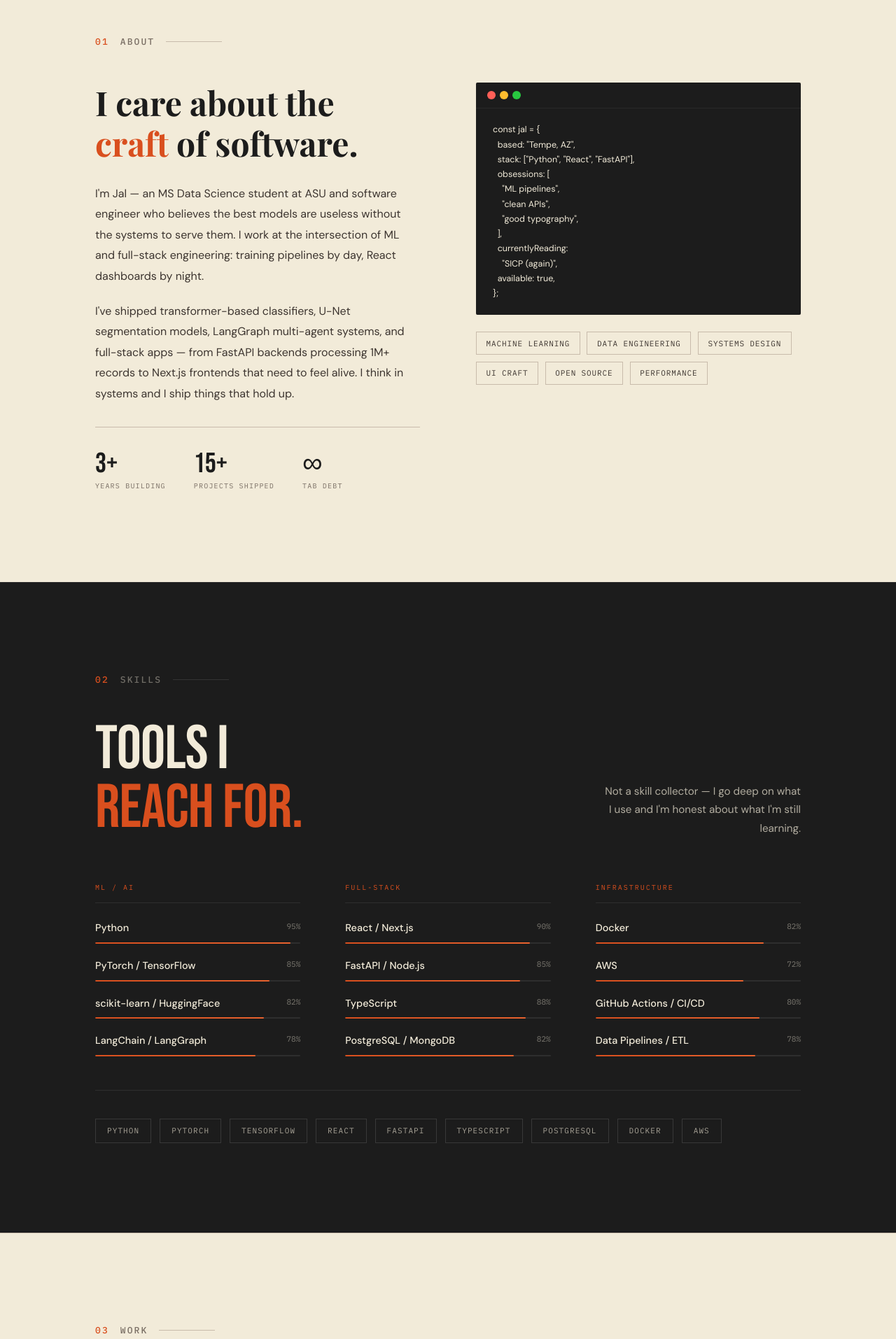
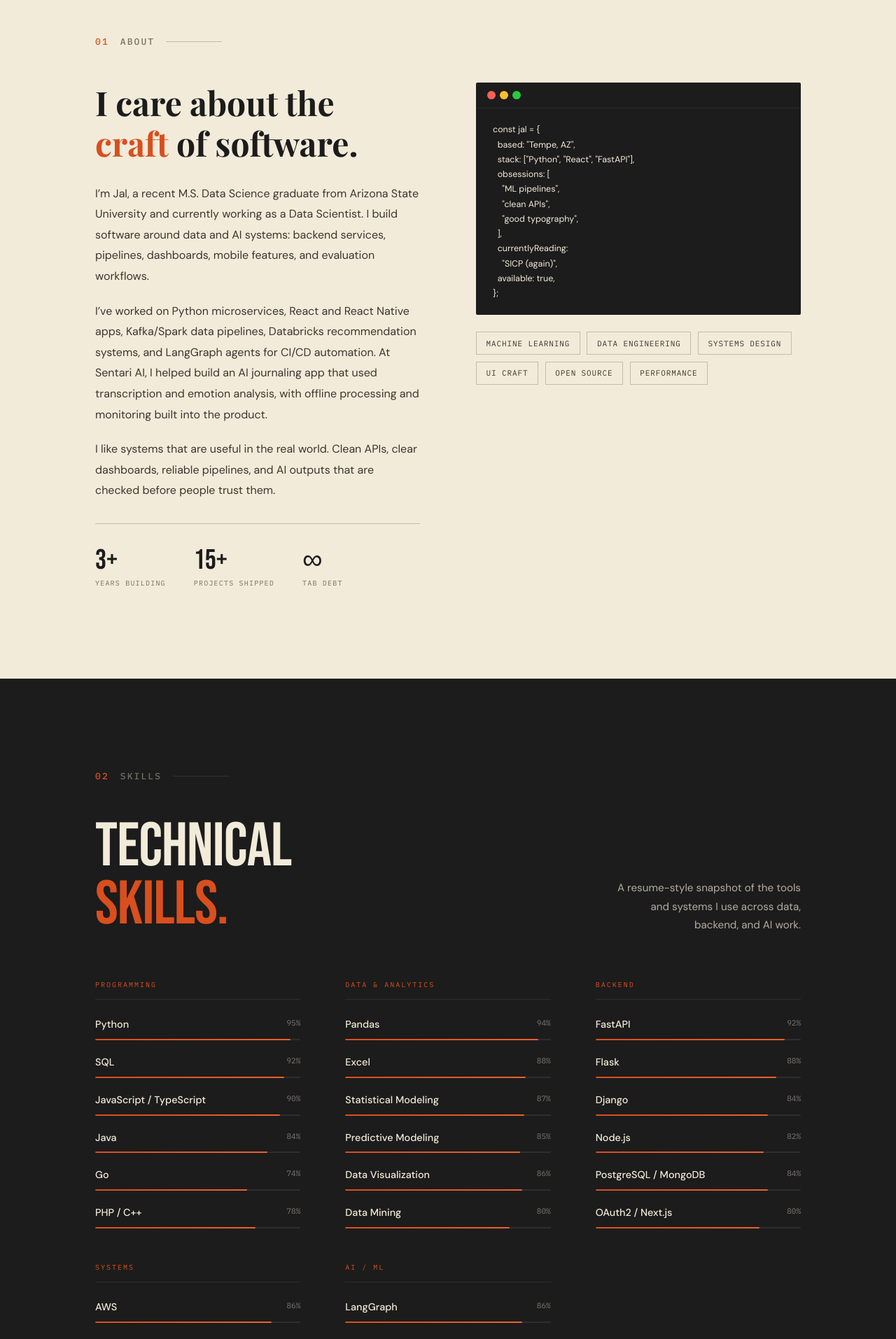
Before and after one commit to jalpatel11/Portfollio, a React (Vite) app: page / in a window 1280 px wide. Shown: the part 880-2794 px from the top of the page at 70% size. Built offline with nearby package versions, Linux system fonts and the light colour scheme; a web font is replaced by a local one.

Commit message:
Portfolio Update

```diff
--- a/src/App.jsx
+++ b/src/App.jsx
@@ -3,6 +3,7 @@ import Nav from './components/Nav';
 import Hero from './components/Hero';
 import About from './components/About';
 import Skills from './components/Skills';
+import Experience from './components/Experience';
 import Projects from './components/Projects';
 import Contact from './components/Contact';
 
@@ -15,6 +16,7 @@ function App() {
         <Hero />
         <About />
         <Skills />
+        <Experience />
         <Projects />
         <Contact />
       </main>
--- a/src/components/About.jsx
+++ b/src/components/About.jsx
@@ -36,19 +36,15 @@ export default function About() {
             </h2>
 
             <p className="about__body reveal reveal--delay-2">
-              I'm Jal — an MS Data Science student at ASU and software
-              engineer who believes the best models are useless without
-              the systems to serve them. I work at the intersection of ML
-              and full-stack engineering: training pipelines by day,
-              React dashboards by night.
+              I’m Jal, a recent M.S. Data Science graduate from Arizona State University and currently working as a Data Scientist. I build software around data and AI systems: backend services, pipelines, dashboards, mobile features, and evaluation workflows.
             </p>
 
             <p className="about__body reveal reveal--delay-3">
-              I've shipped transformer-based classifiers, U-Net segmentation
-              models, LangGraph multi-agent systems, and full-stack apps —
-              from FastAPI backends processing 1M+ records to Next.js
-              frontends that need to feel alive. I think in systems and
-              I ship things that hold up.
+              I’ve worked on Python microservices, React and React Native apps, Kafka/Spark data pipelines, Databricks recommendation systems, and LangGraph agents for CI/CD automation. At Sentari AI, I helped build an AI journaling app that used transcription and emotion analysis, with offline processing and monitoring built into the product.
+            </p>
+
+            <p className="about__body reveal reveal--delay-4">
+              I like systems that are useful in the real world. Clean APIs, clear dashboards, reliable pipelines, and AI outputs that are checked before people trust them.
             </p>
 
             <div className="about__stats reveal reveal--delay-4">
--- /dev/null
+++ b/src/components/Experience.css
@@ -0,0 +1,168 @@
+/* ===========================
+   EXPERIENCE
+   =========================== */
+.experience {
+  padding: var(--section-pad) calc(var(--nav-width) + 4rem);
+  background: var(--cream);
+  border-top: 1px solid var(--rule);
+}
+
+.experience__inner {
+  width: 100%;
+  max-width: 1120px;
+}
+
+.experience__header {
+  display: flex;
+  align-items: flex-end;
+  justify-content: space-between;
+  gap: 3rem;
+  margin-bottom: 3rem;
+}
+
+.experience__heading {
+  font-family: var(--font-serif);
+  font-size: clamp(2.8rem, 6vw, 4.8rem);
+  line-height: 0.95;
+  color: var(--charcoal);
+  font-weight: 700;
+  text-transform: none;
+}
+
+.experience__heading em {
+  font-style: italic;
+  color: var(--orange);
+}
+
+.experience__subtext {
+  max-width: 340px;
+  text-align: right;
+  font-size: 0.95rem;
+  line-height: 1.75;
+  color: var(--text-secondary);
+}
+
+.experience__list {
+  display: flex;
+  flex-direction: column;
+  border-top: 1px solid var(--rule);
+}
+
+.experience__item {
+  padding: 2rem 0 2.25rem;
+  border-bottom: 1px solid var(--rule);
+}
+
+.experience__topline {
+  display: grid;
+  grid-template-columns: 1fr auto;
+  gap: 2rem;
+  align-items: start;
+  margin-bottom: 1rem;
+}
+
+.experience__role {
+  font-family: var(--font-display);
+  font-size: clamp(1.9rem, 3.3vw, 2.75rem);
+  line-height: 0.95;
+  color: var(--charcoal);
+  letter-spacing: 0.01em;
+}
+
+.experience__company-row {
+  display: flex;
+  flex-wrap: wrap;
+  gap: 0.75rem 1rem;
+  align-items: baseline;
+  margin-top: 0.5rem;
+}
+
+.experience__company {
+  font-family: var(--font-serif);
+  font-style: italic;
+  font-size: 1.05rem;
+  color: var(--text-secondary);
+}
+
+.experience__location,
+.experience__dates {
+  font-family: var(--font-mono);
+  font-size: 10px;
+  letter-spacing: 0.14em;
+  text-transform: uppercase;
+  color: var(--text-muted);
+}
+
+.experience__dates {
+  white-space: nowrap;
+  padding-top: 0.35rem;
+}
+
+.experience__bullets {
+  display: flex;
+  flex-direction: column;
+  gap: 0.7rem;
+  list-style: none;
+  margin-left: 0.4rem;
+}
+
+.experience__bullet {
+  display: grid;
+  grid-template-columns: 12px 1fr;
+  gap: 0.75rem;
+  align-items: start;
+  font-size: 0.95rem;
+  line-height: 1.7;
+  color: var(--text-secondary);
+}
+
+.experience__bullet-mark {
+  color: var(--orange);
+  font-size: 1.15rem;
+  line-height: 1;
+  transform: translateY(0.05rem);
+}
+
+@media (max-width: 900px) {
+  .experience {
+    padding: var(--section-pad) 1.5rem;
+  }
+
+  .experience__header {
+    flex-direction: column;
+    align-items: flex-start;
+    gap: 1rem;
+  }
+
+  .experience__subtext {
+    max-width: 100%;
+    text-align: left;
+  }
+
+  .experience__topline {
+    grid-template-columns: 1fr;
+    gap: 0.75rem;
+  }
+
+  .experience__dates {
+    padding-top: 0;
+  }
+}
+
+@media (max-width: 480px) {
+  .experience__item {
+    padding: 1.6rem 0 1.8rem;
+  }
+
+  .experience__role {
+    font-size: clamp(1.7rem, 10vw, 2.4rem);
+  }
+
+  .experience__company {
+    font-size: 1rem;
+  }
+
+  .experience__bullet {
+    font-size: 0.9rem;
+  }
+}
--- /dev/null
+++ b/src/components/Experience.jsx
@@ -0,0 +1,113 @@
+import { useEffect, useRef } from 'react';
+import './Experience.css';
+
+const experiences = [
+  {
+    title: 'Data Scientist',
+    company: 'Integrated Travel',
+    location: 'Tempe, Arizona, United States · Remote',
+    dates: 'June 2026 — Present',
+    bullets: [
+      'Researching a community-driven tourism and entertainment discovery platform for Central Alberta, with a focus on local events, attractions, transportation access, and grassroots economic development.',
+      'Supporting early-stage research on data sources, geospatial analysis, and AI-assisted workflows to improve tourism visibility for smaller communities.',
+    ],
+  },
+  {
+    title: 'Software Development Engineer Intern',
+    company: 'Sentari AI',
+    location: 'New York, United States',
+    dates: 'August 2025 — January 2026',
+    bullets: [
+      'Architected Python backend microservices and REST APIs powering an AI journaling app’s transcription and emotion-analysis pipeline, reducing inference latency by 21% across 30+ concurrent data streams during 200% month-over-month growth.',
+      'Shipped a React and Flask dashboard for monitoring Whisper transcription and journaling insight workflows, improving production visibility and cutting incident response time by 35% with input from engineers and QA.',
+      'Engineered end-to-end React Native mobile features for the iOS and Android journaling app, implementing entry creation, AI-generated insight views, and session persistence across app restarts.',
+      'Built an offline processing pipeline that eliminated data loss in journaling entries during connectivity failures and implemented OAuth2 authentication, improving verification speed by 27%.',
+    ],
+  },
+  {
+    title: 'Software Engineer Intern',
+    company: 'Plexusnet Services',
+    location: 'Ahmedabad, India',
+    dates: 'January 2024 — May 2024',
+    bullets: [
+      'Constructed scalable Python, Django, and PostgreSQL backend services for a documentation platform where field engineers uploaded site images and reports, optimizing SQL indexing and query performance to accelerate response times by 18% across core features.',
+      'Streamlined CI/CD pipelines with Docker, Kubernetes, and GitHub Actions, cutting deployment errors by 30% across 5+ services.',
+      'Partnered with QA through debugging and unit testing to trace and resolve REST API integration failures between the field-upload and back-office modules, reducing recurring defects by 25%.',
+      'Identified inconsistent API specifications across services and proposed structured data schemas, adopted across 5+ services to keep engineer uploads and back-office records in sync.',
+    ],
+  },
+  {
+    title: 'Software Engineer Intern',
+    company: 'Vardhan Insys',
+    location: 'Ahmedabad, India',
+    dates: 'June 2023 — July 2023',
+    bullets: [
+      'Automated email response workflows using PHP scripting, reducing manual response time by 30% and improving customer query turnaround.',
+      'Redesigned and deployed the company website on AWS with SEO optimization strategies using PHP, increasing organic search traffic by 20% and improving site load performance.',
+    ],
+  },
+];
+
+export default function Experience() {
+  const sectionRef = useRef(null);
+
+  useEffect(() => {
+    const observer = new IntersectionObserver(
+      (entries) => {
+        entries.forEach((e) => {
+          if (e.isIntersecting) {
+            e.target.querySelectorAll('.reveal').forEach((el) => el.classList.add('visible'));
+          }
+        });
+      },
+      { threshold: 0.15 }
+    );
+
+    if (sectionRef.current) observer.observe(sectionRef.current);
+    return () => observer.disconnect();
+  }, []);
+
+  return (
+    <section id="experience" className="experience" ref={sectionRef}>
+      <div className="experience__inner">
+        <div className="section-label reveal">
+          <span>03</span>
+          <span>Experience</span>
+        </div>
+
+        <div className="experience__header reveal reveal--delay-1">
+          <h2 className="experience__heading">
+            Professional<br />
+            <em>work experience.</em>
+          </h2>
+        </div>
+
+        <div className="experience__list">
+          {experiences.map((item, index) => (
+            <article key={`${item.company}-${item.title}`} className={`experience__item reveal reveal--delay-${Math.min(index + 1, 4)}`}>
+              <div className="experience__topline">
+                <div className="experience__title-wrap">
+                  <h3 className="experience__role">{item.title}</h3>
+                  <div className="experience__company-row">
+                    <span className="experience__company">{item.company}</span>
+                    <span className="experience__location">{item.location}</span>
+                  </div>
+                </div>
+                <div className="experience__dates">{item.dates}</div>
+              </div>
+
+              <ul className="experience__bullets">
+                {item.bullets.map((bullet) => (
+                  <li key={bullet} className="experience__bullet">
+                    <span className="experience__bullet-mark" aria-hidden="true">•</span>
+                    <span>{bullet}</span>
+                  </li>
+                ))}
+              </ul>
+            </article>
+          ))}
+        </div>
+      </div>
+    </section>
+  );
+}
--- a/src/components/Hero.jsx
+++ b/src/components/Hero.jsx
@@ -2,7 +2,7 @@ import { useEffect, useRef, useState } from 'react';
 import './Hero.css';
 
 const ROLES = [
-  'ML Engineer',
+  'AI Engineer',
   'Full-Stack Developer',
   'Data Scientist',
   'Systems Thinker',
--- a/src/components/Nav.jsx
+++ b/src/components/Nav.jsx
@@ -4,6 +4,7 @@ import './Nav.css';
 const links = [
   { label: 'About', href: '#about' },
   { label: 'Skills', href: '#skills' },
+  { label: 'Experience', href: '#experience' },
   { label: 'Work', href: '#projects' },
   { label: 'Contact', href: '#contact' },
 ];
--- a/src/components/Projects.jsx
+++ b/src/components/Projects.jsx
@@ -126,7 +126,7 @@ export default function Projects() {
     <section id="projects" className="projects" ref={sectionRef}>
       <div className="projects__inner">
         <div className="section-label reveal">
-          <span>03</span>
+          <span>04</span>
           <span>Work</span>
         </div>
 
--- a/src/components/Skills.jsx
+++ b/src/components/Skills.jsx
@@ -3,30 +3,58 @@ import './Skills.css';
 
 const categories = [
   {
-    label: 'ML / AI',
+    label: 'Programming',
     items: [
       { name: 'Python', level: 95 },
-      { name: 'PyTorch / TensorFlow', level: 85 },
-      { name: 'scikit-learn / HuggingFace', level: 82 },
-      { name: 'LangChain / LangGraph', level: 78 },
+      { name: 'SQL', level: 92 },
+      { name: 'JavaScript / TypeScript', level: 90 },
+      { name: 'Java', level: 84 },
+      { name: 'Go', level: 74 },
+      { name: 'PHP / C++', level: 78 },
     ],
   },
   {
-    label: 'Full-Stack',
+    label: 'Data & Analytics',
     items: [
-      { name: 'React / Next.js', level: 90 },
-      { name: 'FastAPI / Node.js', level: 85 },
-      { name: 'TypeScript', level: 88 },
-      { name: 'PostgreSQL / MongoDB', level: 82 },
+      { name: 'Pandas', level: 94 },
+      { name: 'Excel', level: 88 },
+      { name: 'Statistical Modeling', level: 87 },
+      { name: 'Predictive Modeling', level: 85 },
+      { name: 'Data Visualization', level: 86 },
+      { name: 'Data Mining', level: 80 },
     ],
   },
   {
-    label: 'Infrastructure',
+    label: 'Backend',
     items: [
-      { name: 'Docker', level: 82 },
-      { name: 'AWS', level: 72 },
-      { name: 'GitHub Actions / CI/CD', level: 80 },
-      { name: 'Data Pipelines / ETL', level: 78 },
+      { name: 'FastAPI', level: 92 },
+      { name: 'Flask', level: 88 },
+      { name: 'Django', level: 84 },
+      { name: 'Node.js', level: 82 },
+      { name: 'PostgreSQL / MongoDB', level: 84 },
+      { name: 'OAuth2 / Next.js', level: 80 },
+    ],
+  },
+  {
+    label: 'Systems',
+    items: [
+      { name: 'AWS', level: 86 },
+      { name: 'Databricks', level: 80 },
+      { name: 'Docker', level: 84 },
+      { name: 'Kubernetes', level: 78 },
+      { name: 'Kafka', level: 80 },
+      { name: 'Spark Streaming', level: 79 },
+    ],
+  },
+  {
+    label: 'AI / ML',
+    items: [
+      { name: 'LangGraph', level: 86 },
+      { name: 'PyTorch', level: 88 },
+      { name: 'XGBoost', level: 82 },
+      { name: 'RAG', level: 80 },
+      { name: 'OpenAI', level: 84 },
+      { name: 'MLflow / LangSmith / Ollama / MCP', level: 76 },
     ],
   },
 ];
@@ -71,11 +99,11 @@ export default function Skills() {
 
         <div className="skills__header reveal reveal--delay-1">
           <h2 className="skills__heading">
-            Tools I<br />
-            <span>reach for.</span>
+            Technical<br />
+            <span>skills.</span>
           </h2>
           <p className="skills__subtext">
-            Not a skill collector — I go deep on what I use and I'm honest about what I'm still learning.
+            A resume-style snapshot of the tools and systems I use across data, backend, and AI work.
           </p>
         </div>
 
@@ -110,7 +138,7 @@ export default function Skills() {
 
         {/* Tech logos row */}
         <div className="skills__logos reveal reveal--delay-3">
-          {['Python', 'PyTorch', 'TensorFlow', 'React', 'FastAPI', 'TypeScript', 'PostgreSQL', 'Docker', 'AWS'].map((tech) => (
+          {['Python', 'SQL', 'Pandas', 'FastAPI', 'Django', 'Docker', 'Kubernetes', 'Kafka', 'LangGraph', 'AWS'].map((tech) => (
             <span key={tech} className="skills__logo-tag">{tech}</span>
           ))}
         </div>
```
